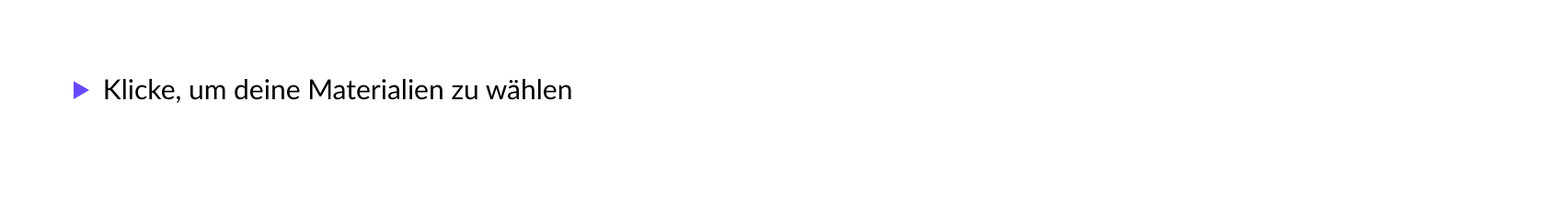
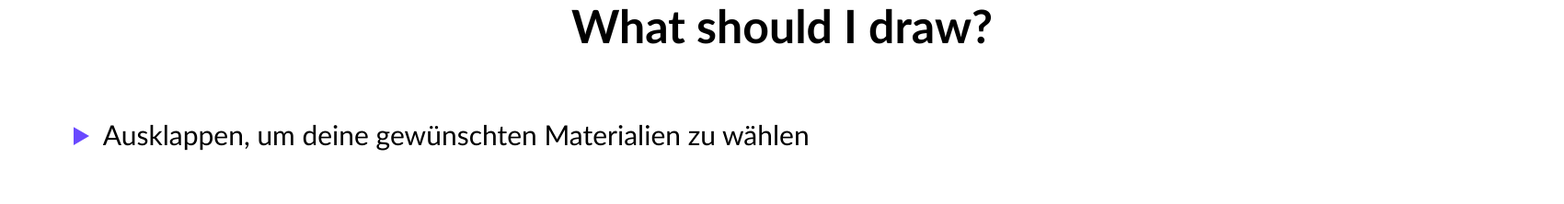
Before and after one commit to Nubiluma/cbe-abschlussprojekt, a Vue app: page / in a window 1280 px wide. Shown: the part 1485-1707 px from the top of the page at 92% size, 1700 px wide, since content can reach past the window. Built offline with nearby package versions, Linux system fonts and the light colour scheme.

Commit message:
#10: basic layout for tool selection

```diff
--- a/src/components/Generator.vue
+++ b/src/components/Generator.vue
@@ -3,7 +3,9 @@
   <section class="settings-section">
     <details>
       <summary>
-        <span class="medium-text"> Klicke, um deine Materialien zu wählen</span>
+        <span class="medium-text">
+          Ausklappen, um deine gewünschten Materialien zu wählen</span
+        >
       </summary>
       <div class="medium-selection">
         <div class="medium-checkbox-container">
@@ -31,8 +33,27 @@
           >
         </div>
       </div>
+      <div class="medium-selection">
+        <div class="medium-checkbox-container">
+          <input class="mediums-checkbox" type="checkbox" id="medium-pencil" />
+          <label class="mediums-label" for="medium-pencil">Bleistift</label>
+        </div>
+        <div class="medium-checkbox-container">
+          <input
+            class="mediums-checkbox"
+            type="checkbox"
+            id="medium-colored-pencil"
+          />
+          <label class="mediums-label" for="medium-colored-pencil"
+            >Bunstift</label
+          >
+        </div>
+        <div class="medium-checkbox-container">
+          <input class="mediums-checkbox" type="checkbox" id="medium-marker" />
+          <label class="mediums-label" for="medium-marker">Filzstift</label>
+        </div>
+      </div>
     </details>
-    <div class="tools-selection"></div>
   </section>
   <section class="generator-wrapper">
     <div class="categories-container">
@@ -69,7 +90,6 @@ details {
 .settings-section {
   margin-block: 5rem;
   padding: 1rem 8rem;
-  _background-color: var(--clr-light-grey);
 }
 .medium-selection {
   margin-block: 4rem 2rem;
@@ -105,7 +125,7 @@ details {
   display: grid;
   grid-template-columns: 1fr 1fr;
   gap: 10rem;
-  padding-inline: 5rem;
+  _padding-inline: 5rem;
 }
 
 .categories-container {
@@ -155,6 +175,7 @@ details {
 
 .character-category {
   background-image: url("/character-design-icon.jpg");
+  _filter: brightness(50%);
 }
 
 .result-part {
--- a/src/style.css
+++ b/src/style.css
@@ -25,6 +25,7 @@ body {
   margin: 0;
   height: 100%;
 }
+
 .app-name {
   text-align: center;
   font-size: 5rem;
@@ -89,7 +90,12 @@ body {
 }
 
 section {
-  margin-block: 10rem;
+  margin-block: 15rem;
+}
+
+.generator-section {
+  width: 1700px;
+  margin: 0 auto;
 }
 
 footer {
```
